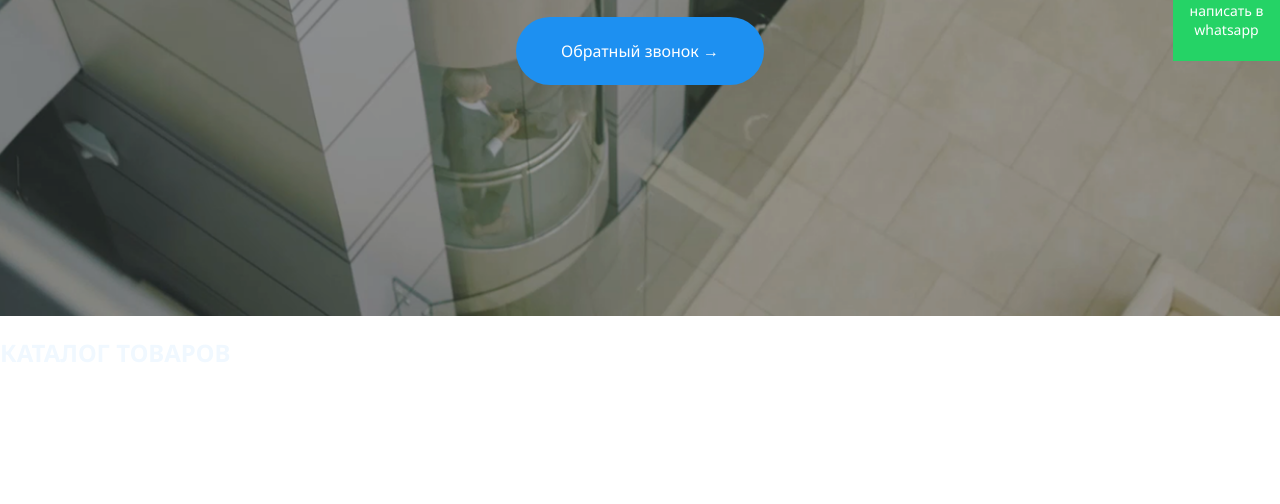
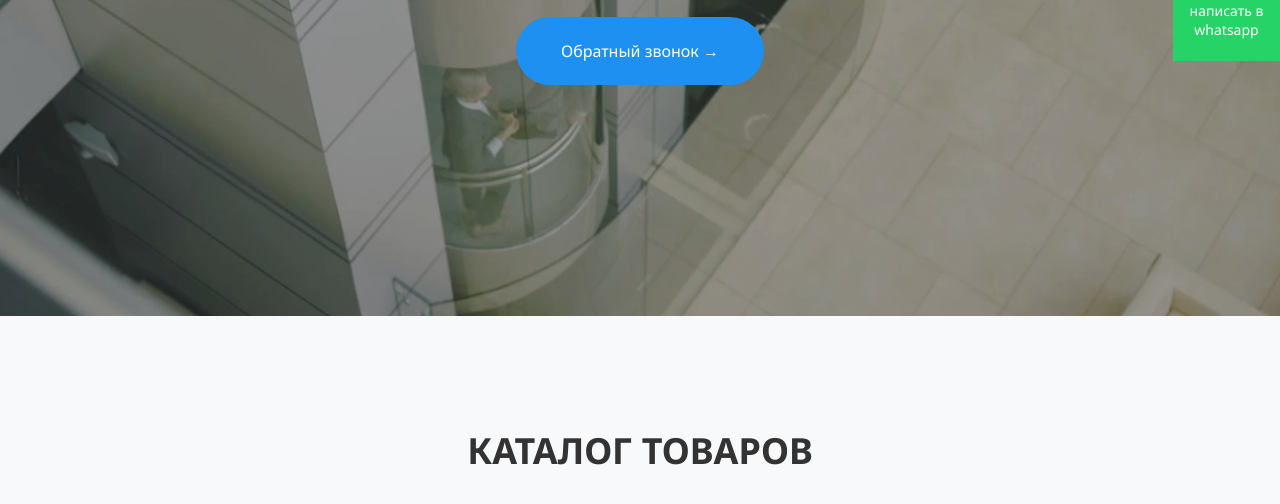
Before and after one commit to Zharasik/Practice, a plain HTML site: page index.html in a window 1280 px wide. Shown: the part 484-988 px from the top of the page. Before the commit the page ends 873 px from the top, so only its background shows below. Drawn offline with Linux system fonts and the light colour scheme.

Commit message:
Update homepagecss.css

```diff
--- a/homepagecss.css
+++ b/homepagecss.css
@@ -120,3 +120,16 @@ border-radius: 112px;
     text-transform: uppercase;
     font-weight: 500;
 }
+.catalog {
+     padding: 80px 50px;
+    text-align: center;
+    background: #f8f9fa;
+    color: #333;
+ }
+
+.catalog h2 {
+            font-size: 36px;
+            margin-bottom: 50px;
+            text-transform: uppercase;
+            font-weight: 700;
+        }
```
